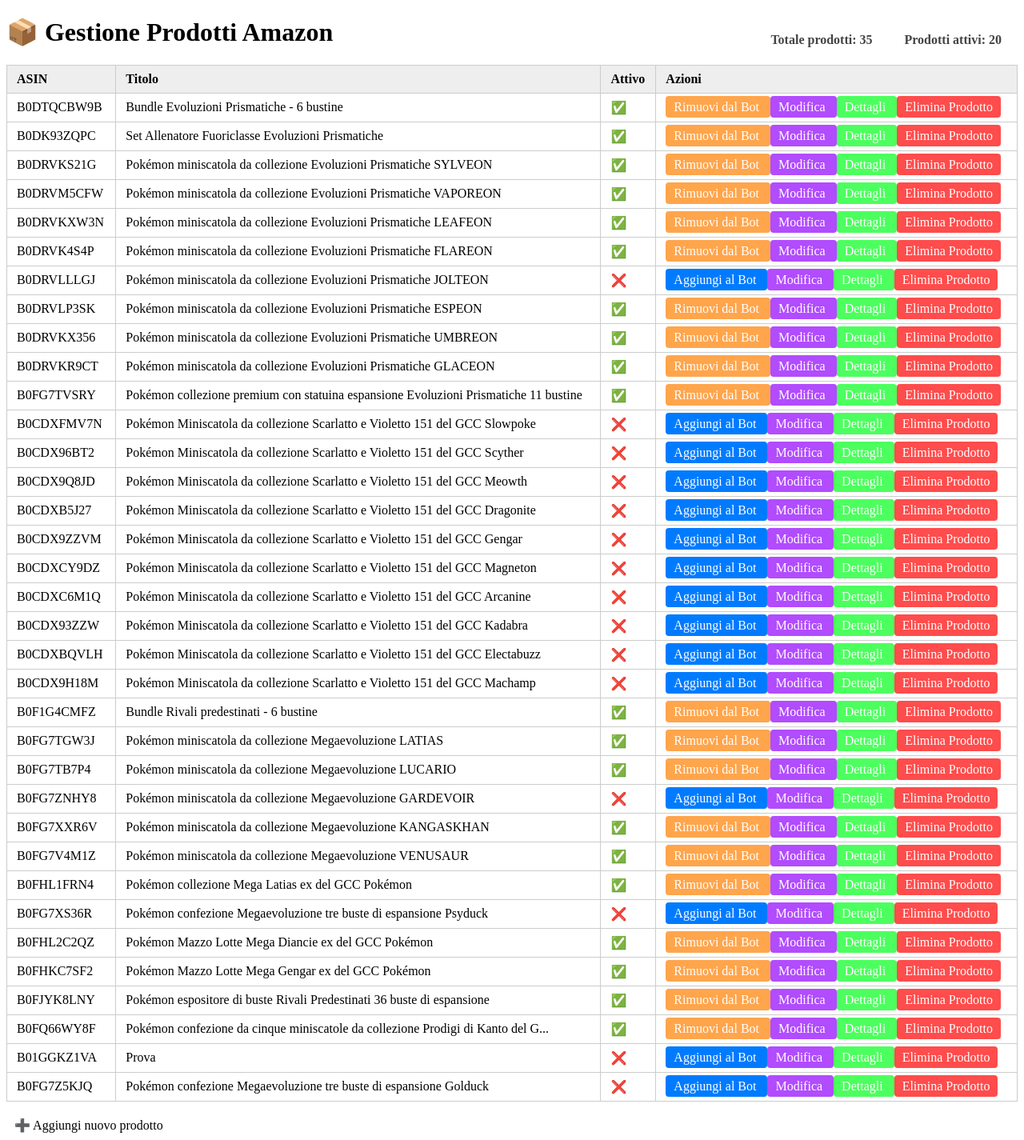
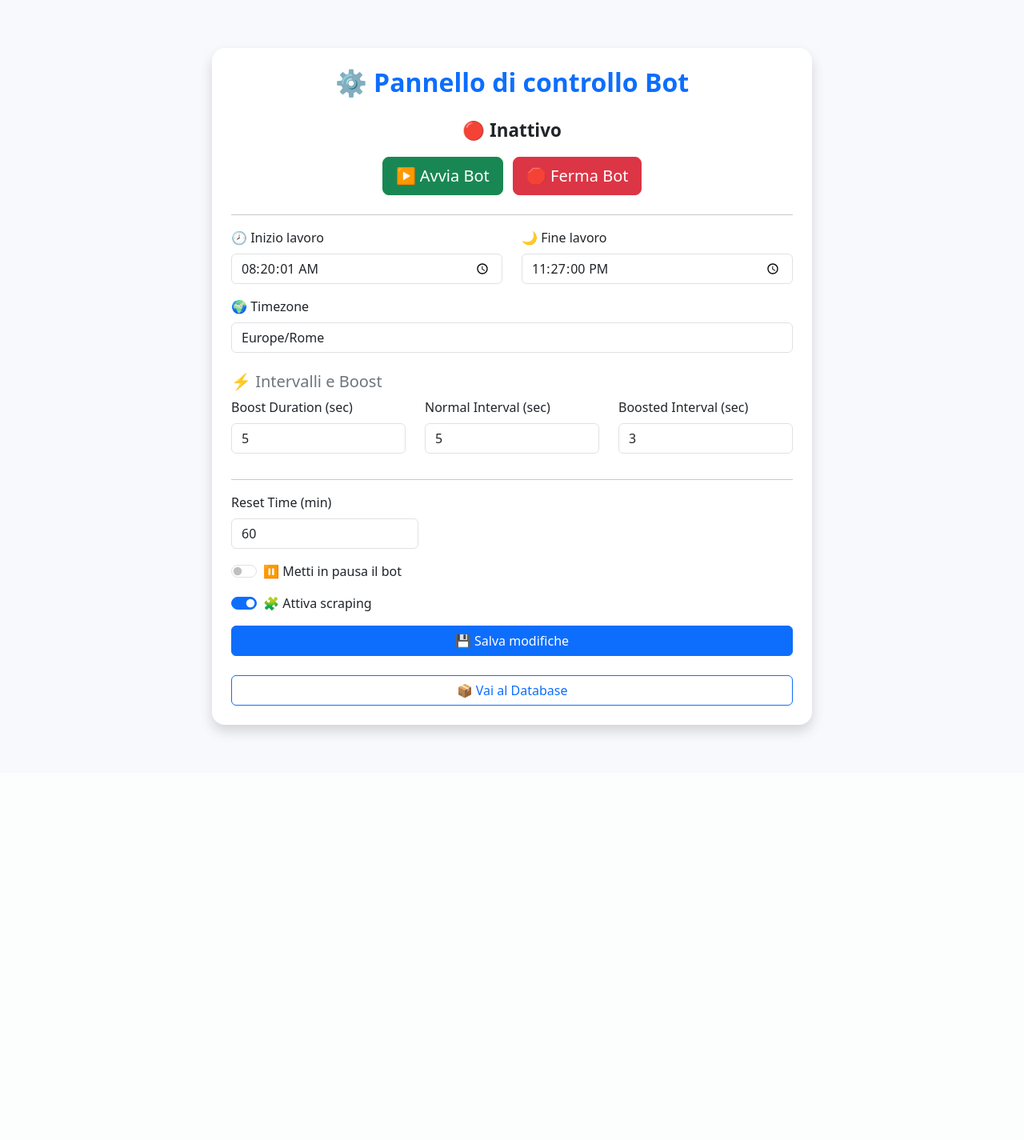
Before and after one commit to giuseppe-dp/AmazonBot_DataBaseV3, a Flask app: page / in a window 1280 px wide. Shown: the whole page at 80% size. After the commit the page ends 920 px from the top, so only its background shows below. Run offline with Flask 3, Linux system fonts and the light colour scheme; data comes from the database, SQL or seed files in the repository; both versions use the stored data as it was after the commit.

Commit message:
Implementazione app per controllo bot da web + aggiunta di un filr config per le impostazioni del bot

```diff
--- a/App/routes.py
+++ b/App/app.py
@@ -1,14 +1,22 @@
-from flask import Flask, render_template, request, redirect, url_for, flash
+from flask import Flask, render_template, request, redirect, url_for, flash, jsonify
+from datetime import datetime, timezone
+from pathlib import Path
 import sqlite3
+import json
+import subprocess
+import threading
+import psutil
 
-from datetime import datetime, timezone
+DB_NAME = "Data/products.db"
+CONFIG_PATH = Path.cwd() / "config.json"
+
+app = Flask(__name__)
+app.secret_key = "supersecret"
 
 
-DB_NAME = "Data/products.db"
-
-app = Flask(__name__)
-
-
+# ------------------------------
+# 🔧 Utility Functions
+# ------------------------------
 def connect_db():
     conn = sqlite3.connect(DB_NAME)
     conn.execute("PRAGMA foreign_keys = ON")
@@ -16,12 +24,103 @@
     return conn
 
 
+def load_config():
+    with open(CONFIG_PATH, "r", encoding="utf-8") as f:
+        return json.load(f)
+
+
+def save_config(cfg):
+    with open(CONFIG_PATH, "w", encoding="utf-8") as f:
+        json.dump(cfg, f, indent=2, ensure_ascii=False)
+
+
+# Variabile globale per salvare il processo in esecuzione
+bot_process = None
+
+def run_bot():
+    """Esegue il bot in un thread separato"""
+    global bot_process
+    if bot_process is None or bot_process.poll() is not None:
+        # Avvia il bot come processo separato
+        bot_process = subprocess.Popen(["python", "./packages/main.py"], shell=True)
+        print("✅ Bot avviato con PID:", bot_process.pid)
+    else:
+        print("⚠️ Bot già in esecuzione.")
+
+
+@app.route("/run_bot")
+def run_bot_route():
+    """Endpoint per avviare il bot"""
+    threading.Thread(target=run_bot, daemon=True).start()
+    flash("🤖 Bot avviato in background!", "success")
+    return redirect(url_for("home"))
+
+
+@app.route("/stop_bot")
+def stop_bot_route():
+    """Endpoint per terminare il bot"""
+    global bot_process
+    if bot_process and bot_process.poll() is None:
+        try:
+            parent = psutil.Process(bot_process.pid)
+            for child in parent.children(recursive=True):
+                child.terminate()
+            parent.terminate()
+            bot_process = None
+            flash("🛑 Bot terminato correttamente.", "info")
+        except Exception as e:
+            flash(f"❌ Errore durante l’arresto del bot: {e}", "danger")
+    else:
+        flash("⚠️ Nessun bot in esecuzione.", "warning")
+    return redirect(url_for("home"))
+
+
+@app.route("/status")
+def status():
+    """API per sapere se il bot è in esecuzione"""
+    global bot_process
+    running = bot_process is not None and bot_process.poll() is None
+    return jsonify({"running": running})
+
+
+
+# ------------------------------
+# 🏠 HOME PAGE (configurazioni)
+# ------------------------------
 @app.route("/")
-def index():
+@app.route("/home")
+def home():
+    cfg = load_config()
+    return render_template('home.html', config=cfg)
+
+@app.route('/update_config', methods=['POST'])
+def update_config():
+	cfg = load_config()
+	cfg["work_start"] = request.form.get("work_start")
+	cfg["work_end"] = request.form.get("work_end")
+	cfg["timezone"] = request.form.get("timezone")
+
+	cfg["boost_duration"] = int(request.form.get("boost_duration"))
+	cfg["normal_interval"] = int(request.form.get("normal_interval"))
+	cfg["boosted_interval"] = int(request.form.get("boosted_interval"))
+
+	cfg["bot_paused"] = "bot_paused" in request.form
+	cfg["scraping_on"] = "scraping_on" in request.form
+
+	cfg["reset_time"] = int(request.form.get("reset_time"))
+
+	save_config(cfg)
+	return redirect(url_for('home'))
+
+
+# ------------------------------
+# 📦 DASHBOARD DATABASE
+# ------------------------------
+@app.route("/dashboard")
+def dashboard():
     conn = connect_db()
     cur = conn.cursor()
 
-    # Join per avere static + dynamic insieme
     cur.execute("""
         SELECT s.asin, s.title, d.image_url, d.price, d.detail_page_url, d.offering_id
         FROM static_data s
@@ -37,9 +136,18 @@
     asins_count = len(products)
     asins_active_count = len(active_asins)
 
-    return render_template("index.html", products=products, active_asins=active_asins, asins_count=asins_count, asins_active_count=asins_active_count)
+    return render_template(
+        "dashboard.html",
+        products=products,
+        active_asins=active_asins,
+        asins_count=asins_count,
+        asins_active_count=asins_active_count
+    )
 
 
+# ------------------------------
+# 🔧 Operazioni sul DB
+# ------------------------------
 @app.route("/add_to_bot/<asin>")
 def add_to_bot(asin):
     conn = connect_db()
@@ -50,7 +158,7 @@
     except sqlite3.IntegrityError:
         pass
     conn.close()
-    return redirect(url_for("index"))
+    return redirect(url_for("dashboard"))
 
 
 @app.route("/remove_from_bot/<asin>")
@@ -60,7 +168,7 @@
     cur.execute("DELETE FROM bot_asins WHERE asin = ?", (asin,))
     conn.commit()
     conn.close()
-    return redirect(url_for("index"))
+    return redirect(url_for("dashboard"))
 
 
 @app.route("/add_product", methods=["GET", "POST"])
@@ -94,7 +202,7 @@
         conn.commit()
         conn.close()
 
-        return redirect(url_for("index"))
+        return redirect(url_for("dashboard"))
 
     return render_template("add_product.html")
 
@@ -109,7 +217,7 @@
 
     conn.commit()
     conn.close()
-    return redirect(url_for("index"))
+    return redirect(url_for("dashboard"))
 
 
 @app.route("/edit_dynamic/<asin>", methods=["GET", "POST"])
--- a/App/templates/index.html
+++ b/App/templates/dashboard.html
@@ -2,27 +2,12 @@
 <html lang="it">
 <head>
     <meta charset="UTF-8">
+    <a style=" :hover {background: blue}" href="{{ url_for('home') }}">← Home</a>
     <title>Gestione Database Prodotti</title>
-    <style>
-        table { width: 100%; border-collapse: collapse; margin: 20px 0; }
-        th, td { padding: 8px 12px; border: 1px solid #ccc; text-align: left; }
-        th { background: #eee; }
-        a { padding: 5px 10px; background: #007bff; color: white; text-decoration: none; border-radius: 4px; }
-        a.remove { background: rgba(255, 127, 0, 0.7); }
-        a.remove_asin { background: rgba(255, 0, 0, 0.7); }
-        a.add { padding: 10px 10px; background: none; color: #000000; text-decoration: none; border-radius: 4px; }
-        a.edit { background: rgba(144, 0, 255, 0.7); }
-        a.details { background: rgba(0, 255, 26, 0.7); }
-        .product {
-            margin: 20px;
-            float: right;
-            font-size: 16px;
-            font-weight: bold;
-            color: #444;
-        }
-    </style>
+    <link rel="stylesheet" href="{{ url_for('static', filename='base.css') }}">
+    <link rel="stylesheet" href="{{ url_for('static', filename='dashboard.css') }}">
 </head>
-<body>
+<body class="dashboard">
     <h1>
         📦 Gestione Prodotti Amazon
         <span class="product">Prodotti attivi: {{ asins_active_count }}</span>
--- /dev/null
+++ b/App/templates/home.html
@@ -0,0 +1,116 @@
+<!DOCTYPE html>
+<html lang="it">
+<head>
+  <meta charset="UTF-8">
+  <title>Control Panel Bot</title>
+  <link href="https://cdn.jsdelivr.net/npm/bootstrap@5.3.2/dist/css/bootstrap.min.css" rel="stylesheet">
+  <style>
+    body { background-color: #f7f9fc; }
+    .container { max-width: 750px; margin-top: 60px; margin-bottom: 60px;}
+    h2, h3 { color: #0d6efd; font-weight: 600; }
+    .status {
+      font-size: 1.4rem;
+      font-weight: bold;
+    }
+  </style>
+  <script>
+    async function checkStatus() {
+      try {
+        const res = await fetch("/status");
+        const data = await res.json();
+        const statusElem = document.getElementById("status");
+        statusElem.textContent = data.running ? "🟢 Attivo" : "🔴 Inattivo";
+      } catch {
+        document.getElementById("status").textContent = "⚠️ Errore connessione";
+      }
+    }
+    setInterval(checkStatus, 3000);
+    window.onload = checkStatus;
+  </script>
+</head>
+<body>
+  <div class="container bg-white shadow p-4 rounded-4">
+    <h2 class="text-center mb-4">⚙️ Pannello di controllo Bot</h2>
+
+    <!-- Stato bot -->
+    <div class="text-center mb-4">
+      <div id="status" class="status">⏳ Controllo...</div>
+      <div class="mt-3">
+        <a href="{{ url_for('run_bot_route') }}" class="btn btn-success btn-lg me-2">▶️ Avvia Bot</a>
+        <a href="{{ url_for('stop_bot_route') }}" class="btn btn-danger btn-lg">🛑 Ferma Bot</a>
+      </div>
+    </div>
+
+    <hr>
+
+    <!-- Form configurazione -->
+    <form action="{{ url_for('update_config') }}" method="POST">
+      <div class="row">
+        <div class="col-md-6 mb-3">
+          <label class="form-label">🕗 Inizio lavoro</label>
+          <input type="time" name="work_start" class="form-control" step="1"
+                value="{{ config['work_start'] }}">
+        </div>
+        <div class="col-md-6 mb-3">
+          <label class="form-label">🌙 Fine lavoro</label>
+          <input type="time" name="work_end" class="form-control" step="1"
+                value="{{ config['work_end'] }}">
+        </div>
+      </div>
+
+      <div class="mb-3">
+        <label class="form-label">🌍 Timezone</label>
+        <input type="text" name="timezone" class="form-control"
+            value="{{ config['timezone'] }}">
+      </div>
+
+      <h5 class="mt-4 mb-2 text-secondary">⚡ Intervalli e Boost</h5>
+      <div class="row">
+        <div class="col-md-4 mb-3">
+          <label class="form-label">Boost Duration (sec)</label>
+          <input type="number" name="boost_duration" class="form-control"
+                value="{{ config['boost_duration'] }}">
+        </div>
+        <div class="col-md-4 mb-3">
+          <label class="form-label">Normal Interval (sec)</label>
+          <input type="number" name="normal_interval" class="form-control"
+                value="{{ config['normal_interval'] }}">
+        </div>
+        <div class="col-md-4 mb-3">
+          <label class="form-label">Boosted Interval (sec)</label>
+          <input type="number" name="boosted_interval" class="form-control"
+                value="{{ config['boosted_interval'] }}">
+        </div>
+      </div>
+
+    <hr>
+
+      <div class="col-md-4 mb-3">
+        <label class="form-label">Reset Time (min)</label>
+        <input type="number" name="reset_time" class="form-control"
+            value="{{ config['reset_time'] }}">
+      </div>
+
+      <div class="form-check form-switch mb-3">
+        <input class="form-check-input" type="checkbox" name="bot_paused"
+               {% if config['bot_paused'] %}checked{% endif %}>
+        <label class="form-check-label">⏸️ Metti in pausa il bot</label>
+      </div>
+
+      <div class="form-check form-switch mb-3">
+        <input class="form-check-input" type="checkbox" name="scraping_on"
+               {% if config['scraping_on'] %}checked{% endif %}>
+        <label class="form-check-label">🧩 Attiva scraping</label>
+      </div>
+
+      <button type="submit" class="btn btn-primary w-100">💾 Salva modifiche</button>
+    </form>
+
+    <div class="text-center mt-4">
+      <a href="{{ url_for('dashboard') }}" class="btn btn-outline-primary w-100">
+        📦 Vai al Database
+      </a>
+    </div>
+  </div>
+</body>
+</html>
--- /dev/null
+++ b/config.json
@@ -0,0 +1,11 @@
+{
+  "work_start": "08:20:01",
+  "work_end": "23:27:00",
+  "timezone": "Europe/Rome",
+  "bot_paused": false,
+  "boost_duration": 5,
+  "normal_interval": 5,
+  "boosted_interval": 3,
+  "scraping_on": true,
+  "reset_time": 60
+}
--- a/packages/main.py
+++ b/packages/main.py
@@ -68,7 +68,7 @@
 
     for attempt in range(1, max_retries + 1):
         try:
-            bot_logger.info("🚀 Avvio bot... (tentativo %d)", attempt)
+            bot_logger.info("Avvio telegram... (tentativo %d)", attempt)
             await app.run_polling()
             break
         except NetworkError as e:
--- a/requirements.txt
+++ b/requirements.txt
@@ -5,3 +5,5 @@
 nest_asyncio
 flask
 playwright
+pytz
+psutil
```
Also changed, not shown: App/static/add_product.css (added, +32 -0 lines), App/static/base.css (added, +67 -0 lines), App/static/dashboard.css (added, +41 -0 lines), App/static/edit_dynamic.css (added, +33 -0 lines), App/templates/add_product.html (+3 -9 lines), App/templates/edit_dynamic.html (+3 -11 lines), App/templates/show_product.html (+2 -9 lines), aggiornamenti.txt (+5 -5 lines), packages/config_manager.py (added, +106 -0 lines), packages/watcher.py (+24 -18 lines), Data/products.db, 4 other files.
